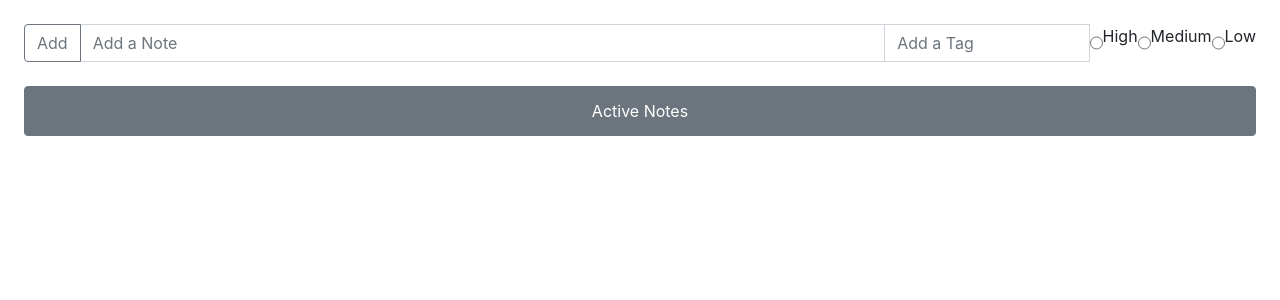
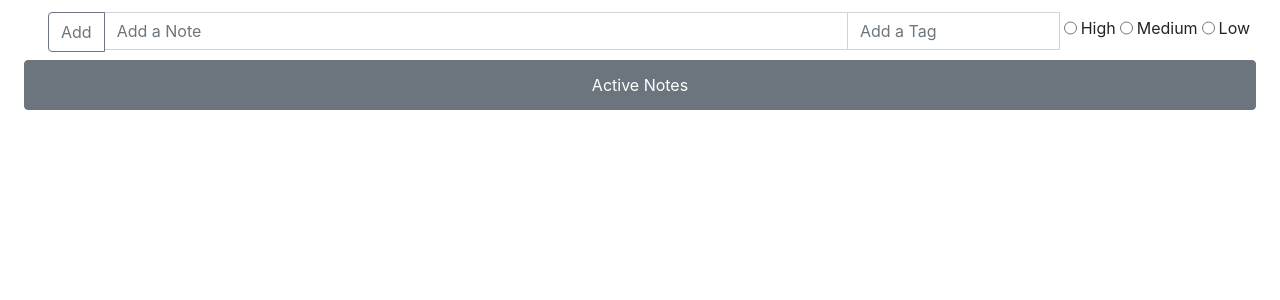
Before and after one commit to ejcohe22/CS321_Project3, a Flask app: page / in a window 1280 px wide; the page is wider, and only the part inside the window is pictured. Shown: the part 56-356 px from the top of that part. Run offline with Flask 2, Linux system fonts and the light colour scheme; some libraries are stand-ins or nearby versions.

Commit message:
stylized note

```diff
--- a/src/app.py
+++ b/src/app.py
@@ -1,5 +1,5 @@
 from flask import Flask, render_template, request, url_for, redirect
-from src.note import Note
+from note import Note
 import datetime
 
 
--- a/src/note.py
+++ b/src/note.py
@@ -17,7 +17,7 @@
 
 
     def set_data(self, data):
-        self.data - data
+        self.data = data
 
 
     def get_status(self):
@@ -30,7 +30,7 @@
 
     def get_priority(self):
         if self.priority is None:
-            return
+            return "low"
         else:
             return self.priority
 
--- a/src/templates/base.html
+++ b/src/templates/base.html
@@ -6,19 +6,20 @@
     <div>{{time}}</div>
   </nav>
 
-<form class="input-group mb-3 m-4 pr-5" action="/add" method="post">
+<form class="input-group mb-2 mx-5 my-1 pr-1" action="/add" method="post">
     <div class="input-group-prepend">
-      <button class="btn btn-outline-secondary" type="submit">Add</button>
+      <button class="btn btn-outline-secondary mt-2" type="submit">Add</button>
     </div>
-    <input type="text" name = "Note" placeholder="Add a Note" class="form-control">
-    <input type="text" name = "Tag" placeholder="Add a Tag" class="form-control col-md-2">
+    <input type="text" name = "Note" placeholder="Add a Note" class="form-control col-md-7 mt-2">
+    <input type="text" name = "Tag" placeholder="Add a Tag" class="form-control col-md-2 mt-2">
 
-    <input type="radio" id="High" name="Priority" value="High">
-    <label for="High">High</label><br>
-    <input type="radio" id="Medium" name="Priority" value="Medium">
-    <label for="Medium">Medium</label><br>
-    <input type="radio" id="Low" name="Priority" value="Low">
-    <label for="Low">Low</label>
+    <input class="mx-1 my-3 py-2" type="radio" id="High" name="Priority" value="High" >
+    <label class="my-1 py-2" for="High">High</label><br>
+    <input class="mx-1 my-3 py-2"type="radio" id="Medium" name="Priority" value="Medium" >
+    <label class="my-1 py-2" for="Medium">Medium</label><br>
+    <input class="mx-1 my-3 py-2"type="radio" id="Low" name="Priority" value="Low" >
+    <label class="my-1 py-2" for="Low">Low</label>
+
 </form>
 
 <div class="list-group">
@@ -27,20 +28,43 @@
   </div>
     {% for note in notes %}
     {% if note.get_priority() == "High" %}
-      <form class = "row ml-4 mr-4 list-group-item bg-danger" action = "/delete/{{loop.index0}}/" method = "post">
+      <form class = "row ml-4 mr-4 list-group-item bg-danger opacity-25"></form> action = "/delete/{{loop.index0}}/" method = "post">
     {% elif note.get_priority() == "Medium" %}
-      <form class = "row ml-4 mr-4 list-group-item bg-warning" action = "/delete/{{loop.index0}}/" method = "post">
+      <form class = "row ml-4 mr-4 list-group-item bg-warning opacity-25" action = "/delete/{{loop.index0}}/" method = "post">
     {% else %}
-      <form class = "row ml-4 mr-4 list-group-item bg-success" action = "/delete/{{loop.index0}}/" method = "post">
+      <form class = "row ml-4 mr-4 list-group-item opacity-25 bg-success" action = "/delete/{{loop.index0}}/" method = "post">
     {% endif %}
-        <div>{{note.get_time()}}</div>
-        <div>-------------------------</div>
-        <div>{{note.get_data()}}</div>
-        <div>-------------------------</div>
-        <div>Priority: {{note.get_priority()}}</div>
-        <div>Tag: {{note.get_tag()}}</div>
-        <button type="button" class = "m-1 col-md-1 btn btn-outline-light float-right">Done</button>
-        <button type="submit" class = "m-1 col-md-1 btn btn-outline-light float-right" >Delete</button>
-      </form>
-    {% endfor %}
-</div>
+    <html>
+      <head></head>
+      <body>
+          <div style="width: 100%;">
+              <div style="width: 77%; height: 30px; float: left;">
+                <div>---------------------------------------------------------------------------------------------------------------------------</div>
+              </div>
+              <div style="margin-left: 77%; height: 30px;">
+                {{note.get_time()}}
+              </div>
+          </div>
+          <div style="width: 100%;">
+            <div style="width: 77%; height: 50px; float: left;">
+              <div><td class="align-top">{{note.get_data()}}</td></div>
+            </div>
+            <div style="margin-left: 50%; height: 30px;">
+              <p class="text-bottom"> Priority: {{note.get_priority()}}</p>
+            </div>
+        </div>
+        <div style="width: 100%;">
+          <div style="width: 77%; height: 10px; float: left;">
+            <div>---------------------------------------------------------------------------------------------------------------------------</div>
+          </div>
+          <div style="margin-left: 50%; height: 10px;">
+            <p class="text-bottom"> Tag: {{note.get_tag()}}</p>
+          </div>
+      </div>
+      </body>
+      </html>
+          <button type="button" class = "m-2 col-md-1 btn btn-outline-light float-right">Done</button>
+          <button type="submit" class = "m-2 col-md-1 btn btn-outline-light float-right" >Delete</button>
+        </form>
+      {% endfor %}
+  </div>
```
